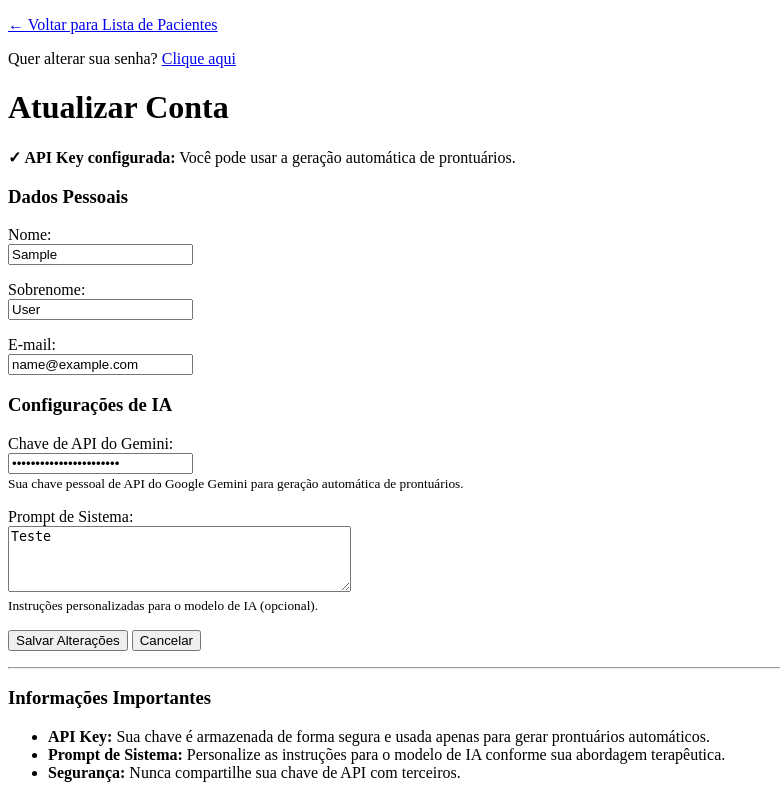
After one commit to psifabiohenrique/psi-assist-backend, a Django app: page /user/update/ in a window 1280 px wide. The commit adds this page. Shown: the whole page, without its empty margins (0-780 px from the left). Run offline with Django 5.2, Linux system fonts and the light colour scheme; the visitor is signed in with stand-in values (Sample User, id 1).

Commit message:
Created views and templates to edit user data

```diff
--- a/src/patients/templates/patients/patient_list.html
+++ b/src/patients/templates/patients/patient_list.html
@@ -6,6 +6,7 @@
     <title>Meus Pacientes</title>
 </head>
 <body>
+    <p><a href="{% url 'user:update' %}">Atualizar dados de usuário</a></p>
     <h1>Meus Pacientes</h1>
     <p><a href="{% url 'patients:create' %}">Adicionar Novo Paciente</a></p>
     <ul>
--- a/src/user/forms.py
+++ b/src/user/forms.py
@@ -1,3 +1,4 @@
+from django import forms
 from django.contrib.auth.forms import UserCreationForm, AuthenticationForm
 from .models import User
 
@@ -7,9 +8,82 @@ class CustomUserCreationForm(UserCreationForm):
         model = User
         # Inclua os campos customizados aqui para que apareçam no formulário.
         # Como eles são blank=True e null=True no modelo, serão opcionais no formulário.
-        fields = ("username", "email", "first_name", "last_name", "api_key", "system_prompt")
+        fields = (
+            "username",
+            "email",
+            "first_name",
+            "last_name",
+            "api_key",
+            "system_prompt",
+        )
+
 
 class CustomAuthenticationForm(AuthenticationForm):
     class Meta:
         model = User
         fields = ("username", "password")
+
+
+class UserUpdateForm(forms.ModelForm):
+
+    class Meta:
+        model = User
+        fields = ["first_name", "last_name", "email", "system_prompt", "api_key"]
+        widgets = {
+            "api_key": forms.PasswordInput(
+                render_value=True,
+                attrs={
+                    "placeholder": "Digite sua chave de API do Google Gemini",
+                    "class": "form-control",
+                },
+            ),
+            "system_prompt": forms.Textarea(
+                attrs={
+                    "rows": 4,
+                    "placeholder": "Digite o prompt de sistema para o Gemini (opcional)",
+                    "class": "form-control",
+                }
+            ),
+            "first_name": forms.TextInput(attrs={"class": "form-control"}),
+            "last_name": forms.TextInput(attrs={"class": "form-control"}),
+            "email": forms.EmailInput(attrs={"class": "form-control"}),
+        }
+        labels = {
+            "first_name": "Nome",
+            "last_name": "Sobrenome",
+            "email": "E-mail",
+            "system_prompt": "Prompt de Sistema",
+            "api_key": "Chave de API do Gemini",
+        }
+        help_texts = {
+            "api_key": "Sua chave pessoal de API do Google Gemini para geração automática de prontuários.",
+            "system_prompt": "Instruções personalizadas para o modelo de IA (opcional).",
+        }
+
+    def clean_email(self):
+        """
+        Valida se o email não está sendo usado por outro usuário
+        """
+        email = self.cleaned_data.get("email")
+        if email:
+            existing_user = User.objects.filter(email=email).exclude(
+                pk=self.instance.pk
+            )
+            if existing_user.exists():
+                raise forms.ValidationError(
+                    "Este e-mail já está sendo usado por outro usuário."
+                )
+        return email
+
+    def clean_api_key(self):
+        """
+        Validação básica da API Key
+        """
+        api_key = self.cleaned_data.get("api_key")
+        if api_key:
+            # Validação básica do formato da chave (Google API keys geralmente começam com AIza)
+            if not api_key.startswith("AIza") or len(api_key) < 30:
+                raise forms.ValidationError(
+                    "Formato de chave de API inválido. Verifique se você copiou a chave corretamente."
+                )
+        return api_key
--- a/src/user/models.py
+++ b/src/user/models.py
@@ -4,8 +4,6 @@ from django.contrib.auth.models import AbstractUser
 from dotenv import load_dotenv
 
 load_dotenv()
-
-# Create your models here.
 
 
 class User(AbstractUser):
--- /dev/null
+++ b/src/user/templates/user/user_update.html
@@ -0,0 +1,134 @@
+<!DOCTYPE html>
+<html lang="pt-br">
+
+<head>
+    <meta charset="UTF-8">
+    <meta name="viewport" content="width=device-width, initial-scale=1.0">
+    <title>{{ title }} - Psi Assist</title>
+</head>
+
+<body>
+    <!-- Navegação -->
+    <p><a href="{% url 'patients:list' %}">&larr; Voltar para Lista de Pacientes</a></p>
+    <p>Quer alterar sua senha? <a href="{% url 'user:password_change' %}">Clique aqui</a></p>
+
+    <h1>{{ title }}</h1>
+
+    <!-- Status da API Key -->
+    {% if has_api_key %}
+    <p><strong>✓ API Key configurada:</strong> Você pode usar a geração automática de prontuários.</p>
+    {% else %}
+    <p><strong>⚠ API Key não configurada:</strong> Configure sua chave de API do Google Gemini para usar a geração
+        automática de prontuários.</p>
+    <p><small><a href="https://aistudio.google.com/app/apikey" target="_blank">Clique aqui para criar sua chave de API
+                do Google Gemini</a></small></p>
+    {% endif %}
+
+    <!-- Mensagens -->
+    {% if messages %}
+    {% for message in messages %}
+    <p><strong>{{ message.tags|title }}:</strong> {{ message }}</p>
+    {% endfor %}
+    {% endif %}
+
+    <!-- Formulário -->
+    <form method="post">
+        {% csrf_token %}
+
+        <!-- Dados Pessoais -->
+        <h3>Dados Pessoais</h3>
+
+        <p>
+            <label for="{{ form.first_name.id_for_label }}">{{ form.first_name.label }}:</label><br>
+            {{ form.first_name }}
+            {% if form.first_name.errors %}
+            <br><strong>Erros:</strong>
+        <ul>
+            {% for error in form.first_name.errors %}
+            <li>{{ error }}</li>
+            {% endfor %}
+        </ul>
+        {% endif %}
+        </p>
+
+        <p>
+            <label for="{{ form.last_name.id_for_label }}">{{ form.last_name.label }}:</label><br>
+            {{ form.last_name }}
+            {% if form.last_name.errors %}
+            <br><strong>Erros:</strong>
+        <ul>
+            {% for error in form.last_name.errors %}
+            <li>{{ error }}</li>
+            {% endfor %}
+        </ul>
+        {% endif %}
+        </p>
+
+        <p>
+            <label for="{{ form.email.id_for_label }}">{{ form.email.label }}:</label><br>
+            {{ form.email }}
+            {% if form.email.errors %}
+            <br><strong>Erros:</strong>
+        <ul>
+            {% for error in form.email.errors %}
+            <li>{{ error }}</li>
+            {% endfor %}
+        </ul>
+        {% endif %}
+        </p>
+
+        <!-- Configurações de IA -->
+        <h3>Configurações de IA</h3>
+
+        <p>
+            <label for="{{ form.api_key.id_for_label }}">{{ form.api_key.label }}:</label><br>
+            {{ form.api_key }}
+            {% if form.api_key.help_text %}
+            <br><small>{{ form.api_key.help_text }}</small>
+            {% endif %}
+            {% if form.api_key.errors %}
+            <br><strong>Erros:</strong>
+        <ul>
+            {% for error in form.api_key.errors %}
+            <li>{{ error }}</li>
+            {% endfor %}
+        </ul>
+        {% endif %}
+        </p>
+
+        <p>
+            <label for="{{ form.system_prompt.id_for_label }}">{{ form.system_prompt.label }}:</label><br>
+            {{ form.system_prompt }}
+            {% if form.system_prompt.help_text %}
+            <br><small>{{ form.system_prompt.help_text }}</small>
+            {% endif %}
+            {% if form.system_prompt.errors %}
+            <br><strong>Erros:</strong>
+        <ul>
+            {% for error in form.system_prompt.errors %}
+            <li>{{ error }}</li>
+            {% endfor %}
+        </ul>
+        {% endif %}
+        </p>
+
+        <!-- Botões -->
+        <p>
+            <button type="submit">Salvar Alterações</button>
+            <a href="{% url 'patients:list' %}"><button type="button">Cancelar</button></a>
+        </p>
+    </form>
+
+    <!-- Informações adicionais -->
+    <hr>
+    <h3>Informações Importantes</h3>
+    <ul>
+        <li><strong>API Key:</strong> Sua chave é armazenada de forma segura e usada apenas para gerar prontuários
+            automáticos.</li>
+        <li><strong>Prompt de Sistema:</strong> Personalize as instruções para o modelo de IA conforme sua abordagem
+            terapêutica.</li>
+        <li><strong>Segurança:</strong> Nunca compartilhe sua chave de API com terceiros.</li>
+    </ul>
+</body>
+
+</html>
--- a/src/user/urls.py
+++ b/src/user/urls.py
@@ -1,10 +1,18 @@
 from django.urls import path
-from .views import signup_view, CustomLoginView, logout_view
+from .views import (
+    signup_view,
+    CustomLoginView,
+    logout_view,
+    UserUpdateView,
+    UserPasswordChangeView,
+)
 
 app_name = "user"
 
 urlpatterns = [
-    path('signup/', signup_view, name='signup'),
-    path('login/', CustomLoginView.as_view(), name='login'),
-    path('logout/', logout_view, name='logout')
+    path("signup/", signup_view, name="signup"),
+    path("login/", CustomLoginView.as_view(), name="login"),
+    path("logout/", logout_view, name="logout"),
+    path("update/", UserUpdateView.as_view(), name="update"),
+    path("password/change/", UserPasswordChangeView.as_view(), name="password_change"),
 ]
--- a/src/user/views.py
+++ b/src/user/views.py
@@ -1,9 +1,15 @@
 from django.shortcuts import render, redirect
-from django.contrib.auth import login, logout
+from django.contrib import messages
+from django.contrib.auth import login, logout, get_user_model
 from django.contrib.auth.decorators import login_required
-from django.contrib.auth.views import LoginView
-from .forms import CustomUserCreationForm, CustomAuthenticationForm
-from patients.views import PatientListView
+from django.contrib.auth.mixins import LoginRequiredMixin
+from django.contrib.auth.views import LoginView, PasswordChangeView
+from django.urls import reverse_lazy
+from django.views.generic import UpdateView
+from .forms import CustomUserCreationForm, CustomAuthenticationForm, UserUpdateForm
+
+
+User = get_user_model()
 
 def signup_view(request):
     if request.method == "POST":
@@ -16,11 +22,56 @@ def signup_view(request):
         form = CustomUserCreationForm()
     return render(request, "user/signup.html", {"form": form})
 
+
 class CustomLoginView(LoginView):
     authentication_form = CustomAuthenticationForm
     template_name = "user/login.html"
+
 
 @login_required
 def logout_view(request):
     logout(request)
     return redirect("user:login")
+
+
+class UserUpdateView(LoginRequiredMixin, UpdateView):
+    model = User
+    form_class = UserUpdateForm
+    template_name = "user/user_update.html"
+    success_url = reverse_lazy("patients:list")
+
+    def get_object(self, queryset=None):
+        return self.request.user
+
+    def form_valid(self, form):
+        messages.success(self.request, "Seus dados foram atualizados com sucesso!")
+        return super().form_valid(form)
+
+    def form_invalid(self, form):
+        messages.error(
+            self.request,
+            "Ocorreu um erro ao atualizar seus dados. Verifique os campos abaixo.",
+        )
+        return super().form_invalid(form)
+
+    def get_context_data(self, **kwargs):
+        context = super().get_context_data(**kwargs)
+        context["title"] = "Atualizar Conta"
+        context["user"] = self.request.user
+
+        # Verifica se o usuário tem API key configurada
+        context["has_api_key"] = bool(self.request.user.api_key)
+
+        return context
+
+class UserPasswordChangeView(LoginRequiredMixin, PasswordChangeView):
+    template_name = "user/password_change.html"
+    success_url = reverse_lazy("patients:list")
+
+    def form_valid(self, form):
+        messages.success(self.request, "Sua senha foi alterada com sucesso.")
+        return super().form_valid(form)
+
+    def form_invalid(self, form):
+        messages.error(self.request, "Ocorreu um erro ao alterar sua senha.")
+        return super().form_invalid(form)
```
Also changed, not shown: src/user/templates/user/password_change.html (added, +24 -0 lines).
